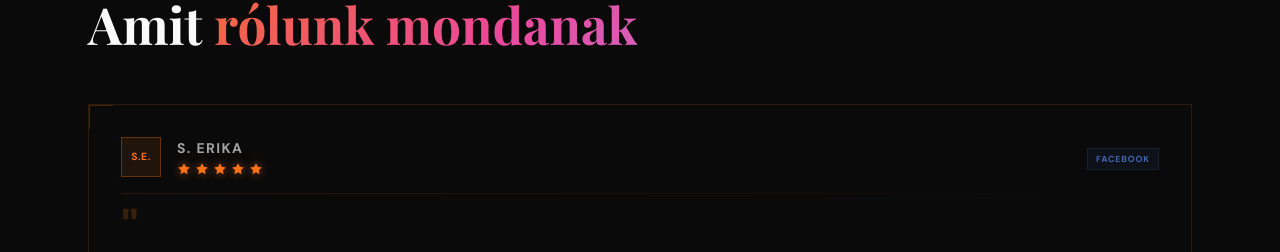
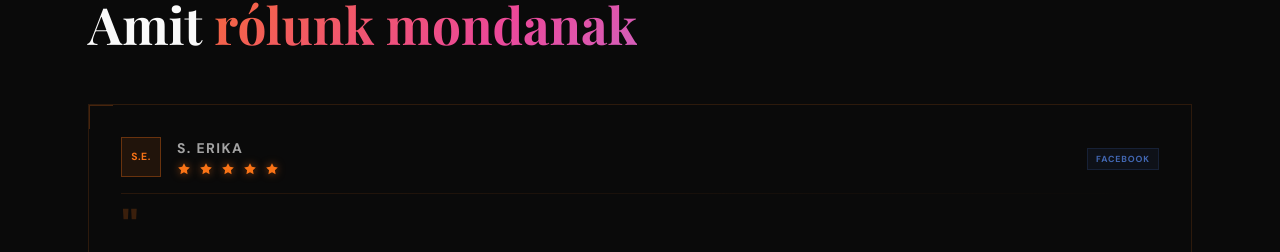
Before and after one commit to Zozohelo/RetroBakelitDemo, a React (Vite) app: page / in a window 1280 px wide. Shown: the part 1896-2148 px from the top of the page. Built offline with nearby package versions, Linux system fonts and the light colour scheme; a web font is replaced by a local one.

Commit message:
Food deliver section added and menu section fixed.

```diff
--- a/src/components/Reviewsection.tsx
+++ b/src/components/Reviewsection.tsx
@@ -40,7 +40,7 @@ const GLOW = "#f9731640";
 
 function StarRow() {
   return (
-    <div className="flex gap-1">
+    <div className="flex gap-2">
       {[...Array(5)].map((_, i) => (
         <svg
           key={i}
```
